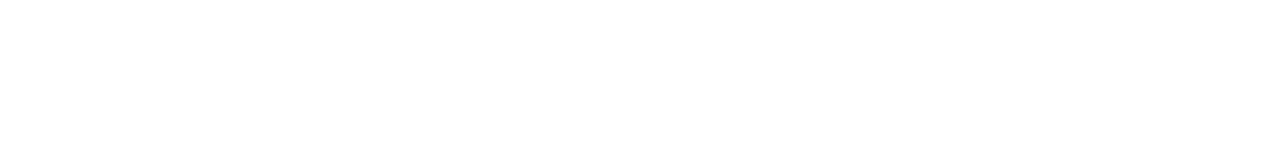
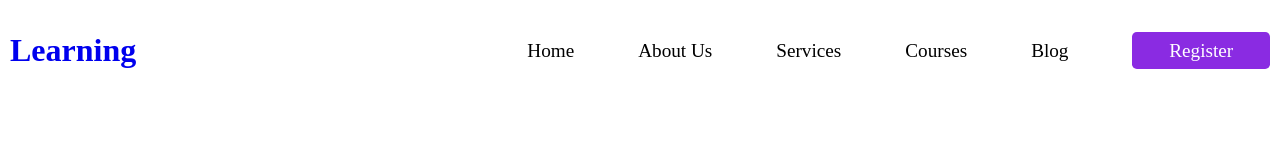
Before and after one commit to I-Am-Poorya/for-practice, a plain HTML site: page index.html in a window 1280 px wide. Drawn offline with Linux system fonts and the light colour scheme.

Commit message:
'forTest'

```diff
--- a/index.html
+++ b/index.html
@@ -1,5 +1,5 @@
 <!DOCTYPE html>
-<html lang="en">
+<html lang="en" dir="ltr">
 <head>
     <meta charset="UTF-8">
     <meta name="viewport" content="width=device-width, initial-scale=1.0">
@@ -8,12 +8,21 @@
 </head>
 <body>
         <header class="header">
-            <div class="header-bottom">
+            <section class="header-top">
+                <a class="header-top__learning" href="#">Learning</a>
+                <nav class="nav">
+                    <li class="nav__item"><a href="#">Home</a></li>
+                    <li class="nav__item"><a href="#">About Us</a></li>
+                    <li class="nav__item"><a href="#">Services</a></li>
+                    <li class="nav__item"><a href="#">Courses</a></li>
+                    <li class="nav__item"><a href="#">Blog</a></li>
+                    <li class="nav__item"><a href="#">Register</a></li>
+                </nav>
+            </section>
 
-            </div>
-            <div class="header-top">
+            <section class="header-bottom">
 
-            </div>
+            </section>
         </header>
 </body>
 </html>
--- a/style/app.css
+++ b/style/app.css
@@ -0,0 +1,56 @@
+*{
+    margin: 0;
+    padding: 0;
+    box-sizing: border-box;
+}
+
+html{
+    box-sizing: inherit;
+}
+
+.header-top{
+    width: 1260px;
+    margin: 0 auto;
+    display: grid;
+    grid-template-columns: 20% 80%;
+    margin-top: 2rem;
+    align-items: center;
+}
+
+.header-top__learning{
+    text-decoration: none;
+    font-size: 2rem;
+    font-weight: bold;
+}
+
+.nav{
+    display: flex;
+    gap: 4rem;
+    justify-content: flex-end;
+}
+
+.nav a{
+    color: blueviolet;
+    font-size: 1.2rem;
+}
+
+.nav .nav__item{
+    list-style-type: none;
+}
+
+.nav .nav__item a{
+    color: #000;
+    text-decoration: none;
+
+}
+
+.nav__item:last-child a{
+    background-color: blueviolet;
+    color: #fff;
+    padding: 0.5rem 2.3rem;
+    border-radius: 0.3rem;
+    -webkit-border-radius: 0.3rem;
+    -moz-border-radius: 0.3rem;
+    -ms-border-radius: 0.3rem;
+    -o-border-radius: 0.3rem;
+}
```
